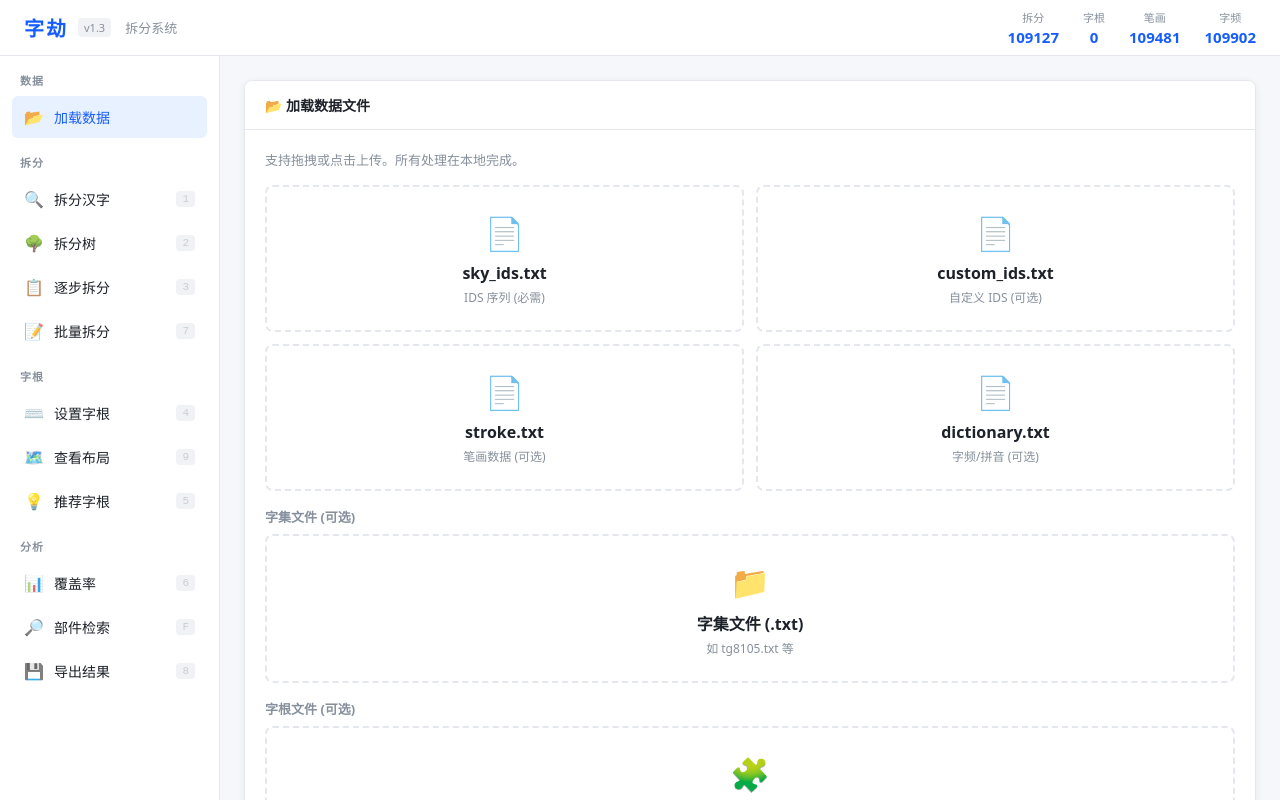
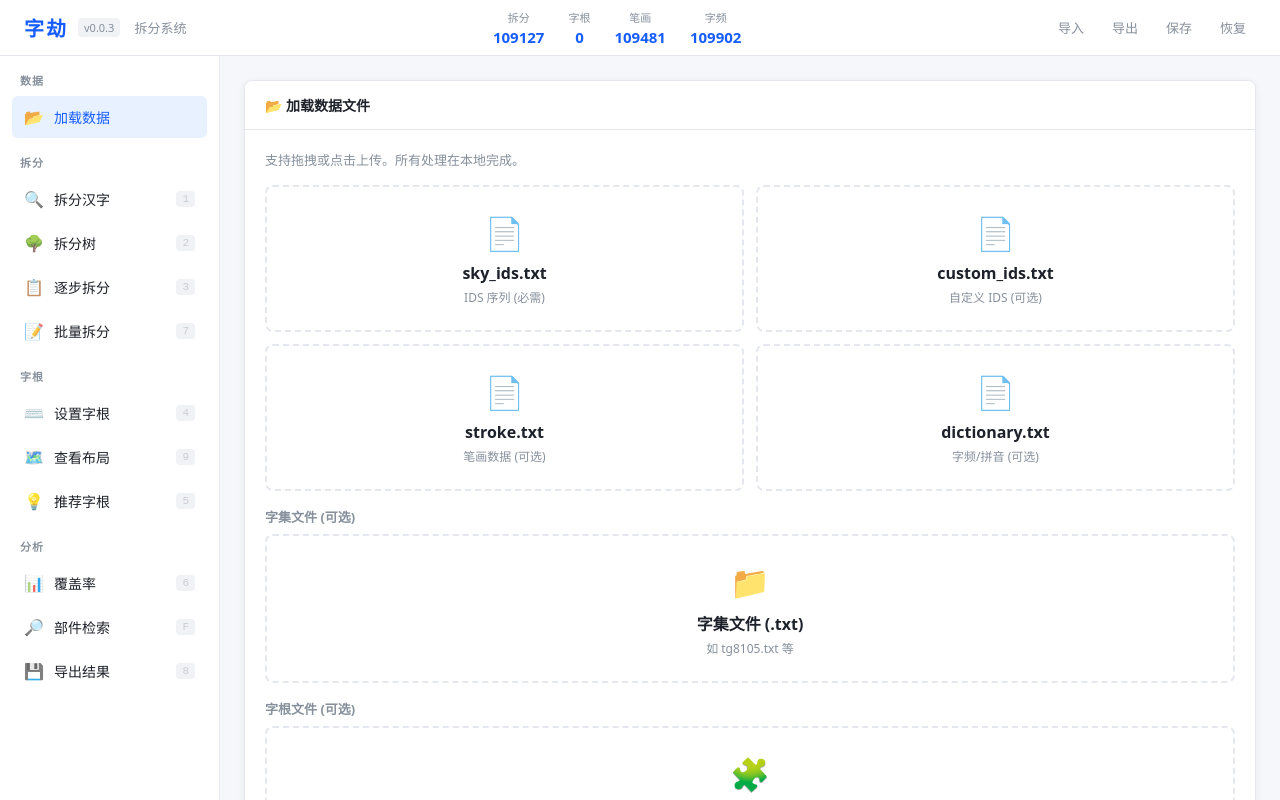
Before and after one commit to hertz-hwang/CHS, a Vue app: page / in a window 1280 px wide. Built offline with nearby package versions, Linux system fonts and the light colour scheme.

Commit message:
feat: add config management buttons to header
- Add import, export, save, and restore config buttons to HeaderBar
- Move configuration handling logic from LoadDataPage to HeaderBar

```diff
--- a/index.html
+++ b/index.html
@@ -3,7 +3,7 @@
     <head>
         <meta charset="UTF-8" />
         <meta name="viewport" content="width=device-width, initial-scale=1.0" />
-        <title>字劫 v1.3 — 拆分系统</title>
+        <title>字劫 v0.0.3 — 拆分系统</title>
         <link
             rel="icon"
             type="image/svg+xml"
--- a/package.json
+++ b/package.json
@@ -1,6 +1,6 @@
 {
   "name": "chars-hijack",
-  "version": "1.3.0",
+  "version": "0.0.3",
   "private": true,
   "type": "module",
   "scripts": {
--- a/src/components/HeaderBar.vue
+++ b/src/components/HeaderBar.vue
@@ -1,12 +1,63 @@
 <script setup lang="ts">
 import { useEngine } from "../composables/useEngine";
-const { stats } = useEngine();
+import { exportConfig, parseConfig, saveConfigToStorage, loadConfigFromStorage } from "../engine/config";
+
+const { engine, refreshStats, toast, stats } = useEngine();
+
+// 导入配置
+function importConfig(e: Event) {
+  const file = (e.target as HTMLInputElement).files?.[0];
+  if (!file) return;
+  const reader = new FileReader();
+  reader.onload = () => {
+    try {
+      const config = parseConfig(reader.result as string);
+      engine.applyConfig(config);
+      refreshStats();
+      toast(`配置已加载: ${Object.keys(config.roots).length} 字根, ${config.rules.length} 规则`);
+    } catch (err) {
+      toast('配置文件解析失败');
+      console.error(err);
+    }
+  };
+  reader.readAsText(file);
+  (e.target as HTMLInputElement).value = '';
+}
+
+// 导出配置
+function exportConfigFile() {
+  const config = engine.getConfig();
+  const toml = exportConfig(config);
+  const blob = new Blob([toml], { type: 'text/plain;charset=utf-8' });
+  const a = document.createElement('a');
+  a.href = URL.createObjectURL(blob);
+  a.download = 'chars_hijack_config.toml';
+  a.click();
+  toast('配置已导出');
+}
+
+// 保存/恢复配置到 localStorage
+function saveConfig() {
+  saveConfigToStorage(engine.getConfig());
+  toast('配置已保存');
+}
+
+function loadSavedConfig() {
+  const config = loadConfigFromStorage();
+  if (config) {
+    engine.applyConfig(config);
+    refreshStats();
+    toast('配置已恢复');
+  } else {
+    toast('未找到保存的配置');
+  }
+}
 </script>
 <template>
     <header class="header">
         <div class="title">
             <h1>字劫</h1>
-            <span class="ver">v1.3</span>
+            <span class="ver">v0.0.3</span>
             <span class="sub">拆分系统</span>
         </div>
         <div class="stats">
@@ -26,6 +77,13 @@ const { stats } = useEngine();
                 <span class="stat-label">字频</span>
                 <span class="stat-value">{{ stats.freq }}</span>
             </div>
+        </div>
+        <div class="config-actions">
+            <input ref="fileInput" type="file" accept=".toml" style="display:none" @change="importConfig" />
+            <button class="btn-text" @click="($refs.fileInput as HTMLInputElement).click()">导入</button>
+            <button class="btn-text" @click="exportConfigFile">导出</button>
+            <button class="btn-text" @click="saveConfig">保存</button>
+            <button class="btn-text" @click="loadSavedConfig">恢复</button>
         </div>
     </header>
 </template>
@@ -85,4 +143,22 @@ h1 {
     font-weight: 600;
     color: var(--primary);
 }
+.config-actions {
+    display: flex;
+    gap: 8px;
+}
+.btn-text {
+    background: transparent;
+    border: none;
+    font-size: 13px;
+    color: var(--text2);
+    cursor: pointer;
+    padding: 6px 10px;
+    border-radius: 4px;
+    transition: color 0.2s, background 0.2s;
+}
+.btn-text:hover {
+    color: var(--primary);
+    background: var(--primary-bg);
+}
 </style>
--- a/src/components/pages/LoadDataPage.vue
+++ b/src/components/pages/LoadDataPage.vue
@@ -3,7 +3,6 @@ import { ref } from 'vue'
 import FileDropZone from '../shared/FileDropZone.vue'
 import IdsTransformer from '../shared/IdsTransformer.vue'
 import { useEngine } from '../../composables/useEngine'
-import { parseConfig, exportConfig, saveConfigToStorage, loadConfigFromStorage } from '../../engine/config'
 
 const { engine, refreshStats, toast } = useEngine()
 const statusIds = ref(''); const statusCustom = ref(''); const statusStroke = ref('')
@@ -24,48 +23,6 @@ async function onCharsets(files: FileList) {
 async function onRoots(files: FileList) { const t = await readFile(files[0]); const n = engine.loadRootsFromText(t); statusRoots.value = `<span class="tag tag-success">✔ ${n} 个</span>`; refreshStats(); toast(`字根: ${n} 个`) }
 function initAtomic() { if (!engine.decomp.size) { toast('请先加载 IDS 数据！'); return }; const a = engine.useAtomicRoots(); refreshStats(); toast(`原子字根: ${a.size} 个`) }
 function restoreRoots() { if (engine.loadSavedRoots()) { refreshStats(); toast(`恢复: ${engine.roots.size} 个`) } else toast('未找到保存的字根') }
-
-// 配置导入导出
-async function importConfig(files: FileList) {
-  try {
-    const t = await readFile(files[0])
-    const config = parseConfig(t)
-    engine.applyConfig(config)
-    refreshStats()
-    toast(`配置已加载: ${Object.keys(config.roots).length} 字根, ${config.rules.length} 规则`)
-  } catch (e) {
-    toast('配置文件解析失败')
-    console.error(e)
-  }
-}
-
-function exportConfigFile() {
-  const config = engine.getConfig()
-  const toml = exportConfig(config)
-  const blob = new Blob([toml], { type: 'text/plain;charset=utf-8' })
-  const a = document.createElement('a')
-  a.href = URL.createObjectURL(blob)
-  a.download = 'chars_hijack_config.toml'
-  a.click()
-  toast('配置已导出')
-}
-
-function saveConfig() {
-  const config = engine.getConfig()
-  saveConfigToStorage(config)
-  toast('配置已保存')
-}
-
-function loadSavedConfig() {
-  const config = loadConfigFromStorage()
-  if (config) {
-    engine.applyConfig(config)
-    refreshStats()
-    toast('配置已恢复')
-  } else {
-    toast('未找到保存的配置')
-  }
-}
 </script>
 <template>
   <div class="panel">
@@ -85,19 +42,6 @@ function loadSavedConfig() {
       <div class="action-row">
         <button class="btn btn-success" @click="initAtomic">🧩 使用原子字根</button>
         <button class="btn btn-outline" @click="restoreRoots">📥 恢复保存的字根</button>
-      </div>
-    </div>
-  </div>
-
-  <!-- 配置管理 -->
-  <div class="panel config-panel">
-    <div class="panel-head">⚙️ 配置管理</div>
-    <div class="panel-body">
-      <FileDropZone icon="📋" title="导入配置 (.toml)" desc="字根编码、命名字根、转换规则" @files="importConfig" />
-      <div class="action-row">
-        <button class="btn btn-success" @click="exportConfigFile">📤 导出配置</button>
-        <button class="btn" @click="saveConfig">💾 保存配置</button>
-        <button class="btn btn-outline" @click="loadSavedConfig">📥 恢复配置</button>
       </div>
     </div>
   </div>
--- a/src/components/shared/FileDropZone.vue
+++ b/src/components/shared/FileDropZone.vue
@@ -1,6 +1,6 @@
 <script setup lang="ts">
 import { ref } from 'vue'
-defineProps<{ icon: string; title: string; desc: string; status?: string; multiple?: boolean }>()
+defineProps<{ icon: string; title: string; desc: string; status?: string; multiple?: boolean; accept?: string }>()
 const emit = defineEmits<{ files: [FileList] }>()
 const dragover = ref(false)
 const fileInput = ref<HTMLInputElement>()
@@ -14,7 +14,7 @@ function onFileChange() { if (fileInput.value?.files?.length) emit('files', file
     <div class="title">{{ title }}</div>
     <div class="desc">{{ desc }}</div>
     <div v-if="status" class="status" v-html="status" />
-    <input ref="fileInput" type="file" accept=".txt" :multiple="multiple" style="display:none" @change="onFileChange" />
+    <input ref="fileInput" type="file" :accept="accept || '.txt'" :multiple="multiple" style="display:none" @change="onFileChange" />
   </div>
 </template>
 <style scoped>
```
